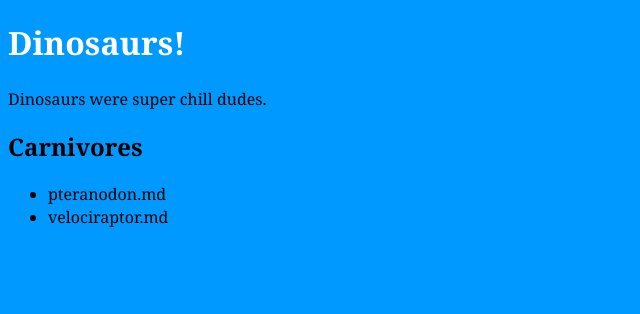
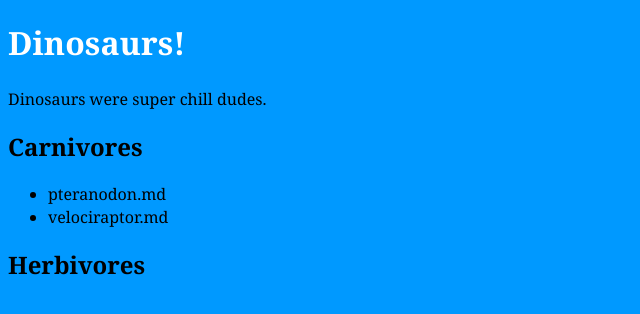
Before and after one commit to ChrisMantil/dinosaurs, a Jekyll site: the page built from index.html, in a window 1280 px wide. Shown: the top 314 px of the page, without its empty margins (0-640 px from the left). Built offline with Jekyll 4.4.1, drawn with Linux system fonts in a browser that asks for light colours; Markdown is read by kramdown in place of the engine named in the settings.

Commit message:
added herbivores to index.html

```diff
--- a/index.html
+++ b/index.html
@@ -14,3 +14,12 @@ layout: default
 	{% endif %}
 {% endfor %}
 </ul>
+
+<h2>Herbivores</h2>
+<ul>
+{% for dino in site.pages %}
+	{% if dino.category == "herbivores" %}
+	<li>{{dino.name}}</li>
+	{% endif %}
+{% endfor %}
+</ul>
```
